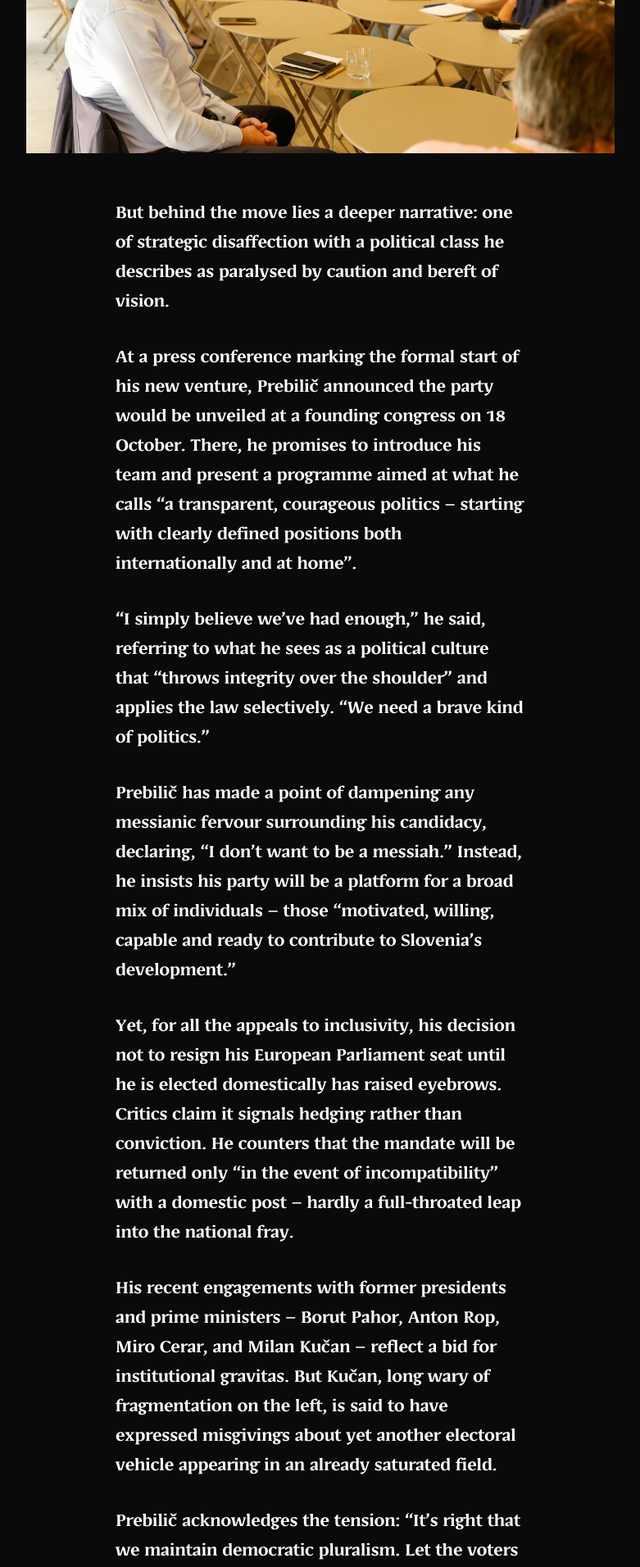
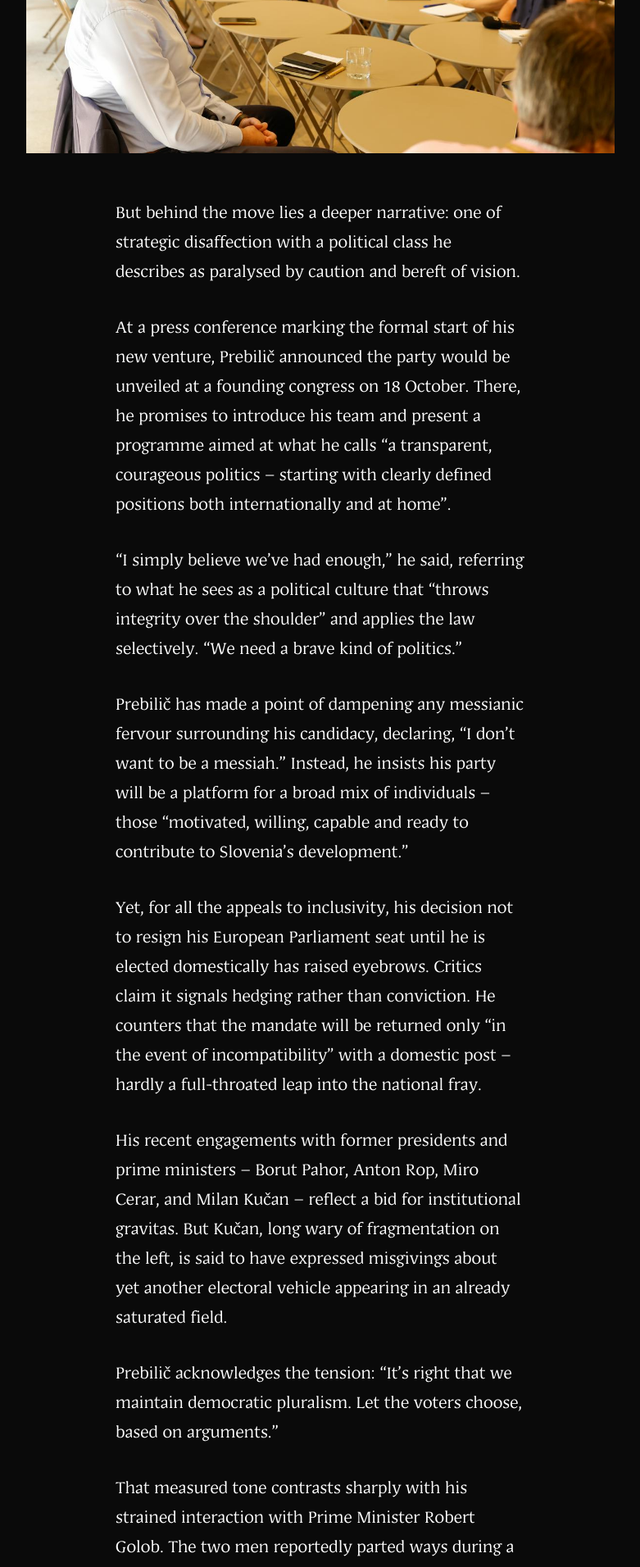
Before and after one commit to tfhoerest/azt, a Jekyll site: the page built from _posts/2025-06-23-bid-for-relevance.md, in a window 1280 px wide. Shown: the part 820-2732 px from the top of the page at 82% size, without its empty margins (249-1030 px from the left). Built offline with Jekyll 4.4.1, drawn with Linux system fonts in a browser that asks for light colours; some web fonts are replaced.

Commit message:
Update post.html

```diff
--- a/_layouts/post.html
+++ b/_layouts/post.html
@@ -63,7 +63,7 @@ layout: default
     font-family: 'Adriatic22', 'Source Serif Pro', 'Georgia', 'Times New Roman', serif;
     font-size: 1.5rem;  /* 20px */
     line-height: 1.5;
-    font-weight: 550;  /* Add this - makes text medium weight */
+    font-weight: 500;  /* Add this - makes text medium weight */
     max-width: 500px; /* 2/3rds of image width */
     margin-left: auto;
     margin-right: auto;
```
